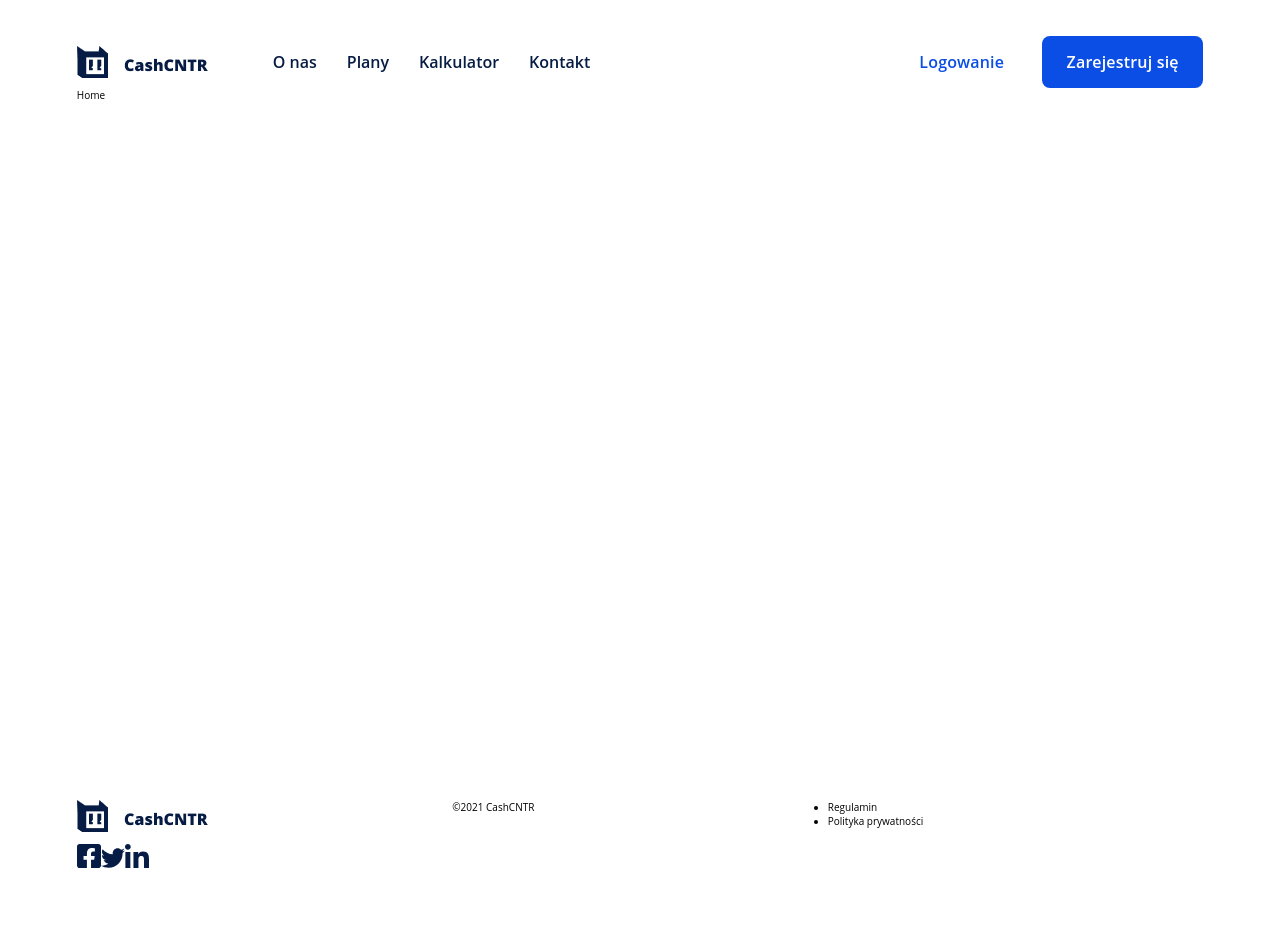
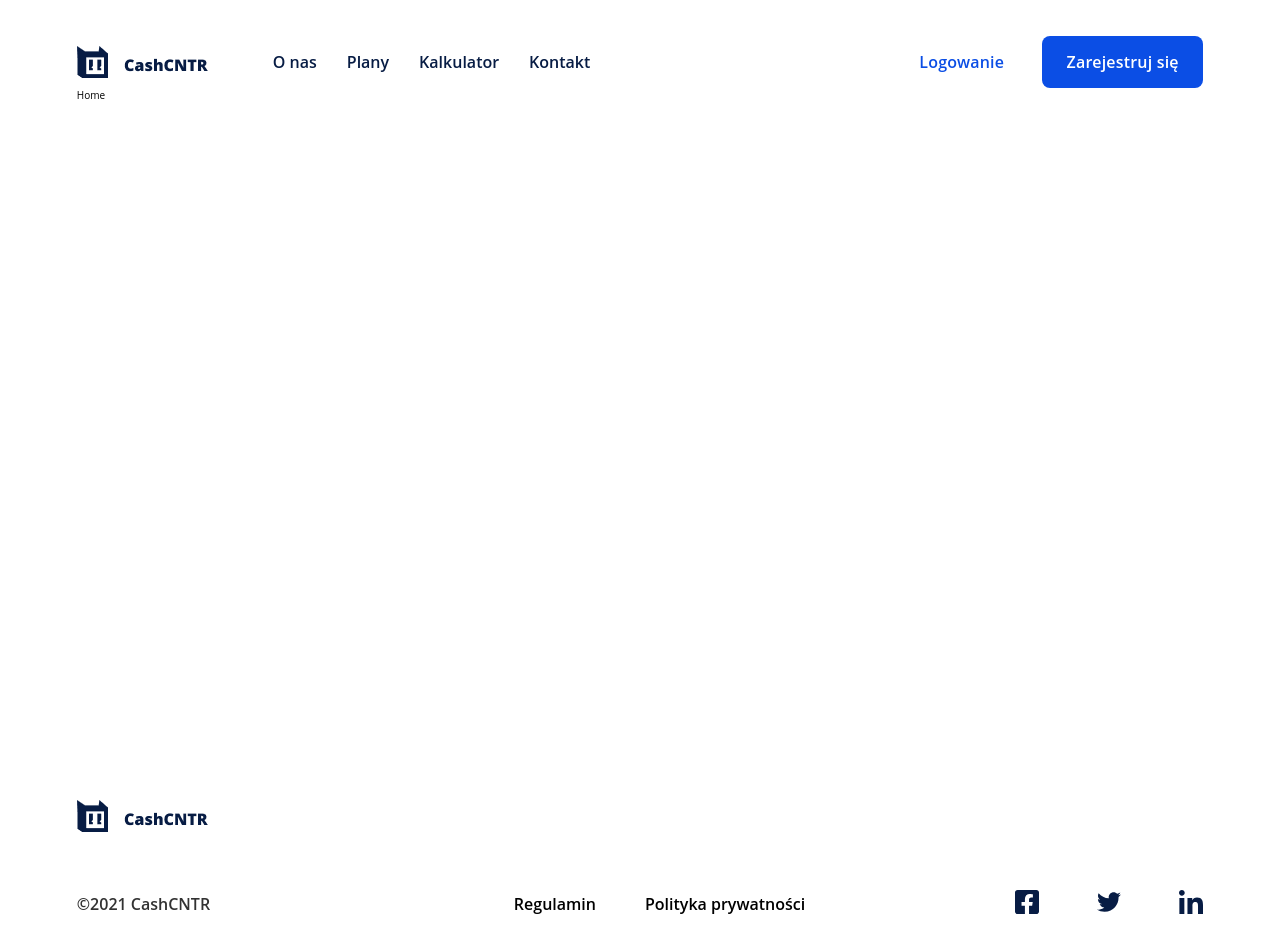
Before and after one commit to lt27037/crm-stanley, a React (Create React App) app: page / in a window 1280 px wide. Shown: the top 952 px of the page. Built offline with nearby package versions, Linux system fonts and the light colour scheme.

Commit message:
edit footer

```diff
--- a/src/styles/Footer.scss
+++ b/src/styles/Footer.scss
@@ -8,4 +8,39 @@
   display: grid;
   grid-template-columns: repeat(3, 1fr);
   grid-template-rows: repeat(2, 1fr);
+  row-gap: 58px;
+  &__logo{
+    @include selfPosition(start, center);
+    grid-row: 1;
+    grid-column: 1;
+  }
+  &__copyright{
+    @include selfPosition(start, center);
+    grid-row: 2;
+    grid-column: 1;
+    font-size: 16px;
+    font-weight: 600;
+    opacity: 0.8;
+  }
+  &__menu{
+    @include selfPosition(center, center);
+    display: grid;
+    grid-template-columns: repeat(2, 1fr);
+    column-gap: 10px;
+    grid-row: 2;
+    grid-column: 2;
+    list-style: none;
+    li{
+      font-size: 16px;
+      font-weight: 600;
+      text-align: center;
+    }
+  }
+  &__wrapper{
+    @include selfPosition(end, center);
+    @include elementFlex(row, space-between, center);
+    grid-row: 2;
+    grid-column: 3;
+    width: 50%;
+  }
 }
```
Also changed, not shown: src/images/home-wave-edge.png (added), src/images/vector-bottom.png (added).
